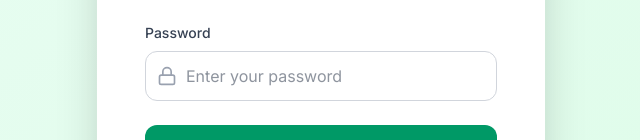
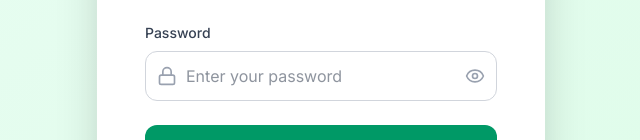
Before and after one commit to nextgenuser26-netizen/Nextgenfarmingbd, a Next.js app: page /nextgen-admin in a window 1280 px wide. Shown: the part 397-537 px from the top of the page, without its empty margins (319-959 px from the left). Built offline with nearby package versions, Linux system fonts and the light colour scheme; no server answers; the database is empty.

Commit message:
eye icon add

```diff
--- a/app/nextgen-admin/page.tsx
+++ b/app/nextgen-admin/page.tsx
@@ -2,7 +2,7 @@
 
 import { useState } from 'react';
 import { useRouter } from 'next/navigation';
-import { Lock, User, ArrowRight } from 'lucide-react';
+import { Lock, User, ArrowRight, Eye, EyeOff } from 'lucide-react';
 import toast from 'react-hot-toast';
 
 export default function AdminLogin() {
@@ -12,6 +12,7 @@ export default function AdminLogin() {
     password: '',
   });
   const [loading, setLoading] = useState(false);
+  const [showPassword, setShowPassword] = useState(false);
 
   const handleSubmit = async (e: React.FormEvent) => {
     e.preventDefault();
@@ -79,13 +80,20 @@ export default function AdminLogin() {
               <div className="relative">
                 <Lock className="absolute left-3 top-1/2 transform -translate-y-1/2 text-gray-400 w-5 h-5" />
                 <input
-                  type="password"
+                  type={showPassword ? 'text' : 'password'}
                   value={formData.password}
                   onChange={(e) => setFormData({ ...formData, password: e.target.value })}
-                  className="w-full pl-10 pr-4 py-3 border border-gray-300 rounded-xl focus:ring-2 focus:ring-emerald-500 focus:border-transparent transition-all"
+                  className="w-full pl-10 pr-12 py-3 border border-gray-300 rounded-xl focus:ring-2 focus:ring-emerald-500 focus:border-transparent transition-all"
                   placeholder="Enter your password"
                   required
                 />
+                <button
+                  type="button"
+                  onClick={() => setShowPassword(!showPassword)}
+                  className="absolute right-3 top-1/2 transform -translate-y-1/2 text-gray-400 hover:text-gray-600 transition-colors"
+                >
+                  {showPassword ? <EyeOff className="w-5 h-5" /> : <Eye className="w-5 h-5" />}
+                </button>
               </div>
             </div>
 
```
